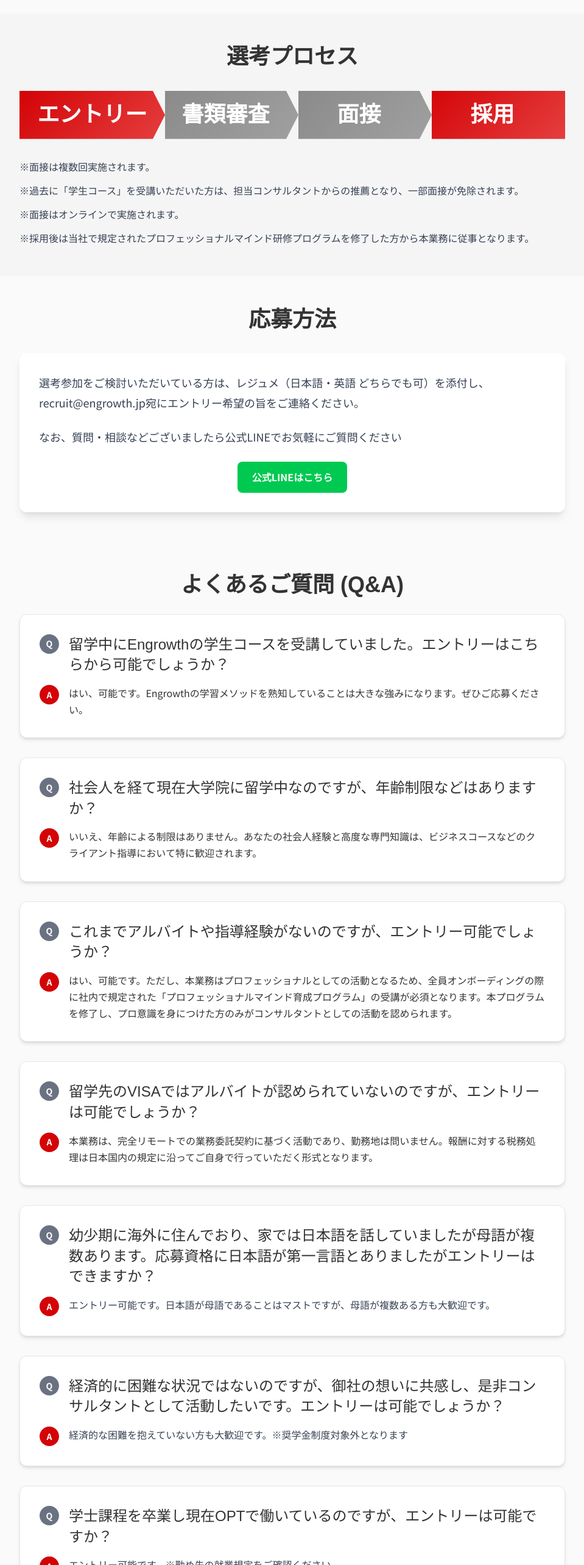
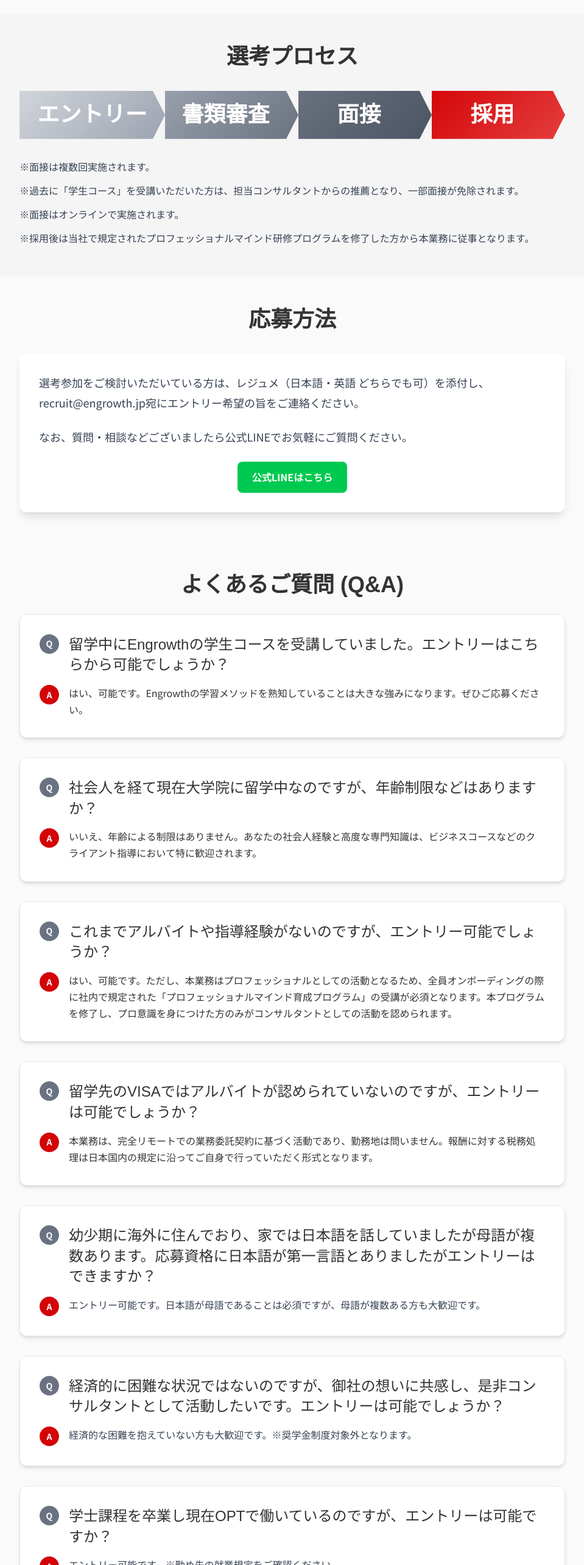
Before and after one commit to rino-07/engrowth, a Next.js app: page /recruit in a window 1280 px wide. Shown: the part 1437-4003 px from the top of the page at 61% size, without its empty margins (160-1119 px from the left). Built offline with nearby package versions, Linux system fonts and the light colour scheme.

Commit message:
最終調整

```diff
--- a/src/app/contact/page.tsx
+++ b/src/app/contact/page.tsx
@@ -21,7 +21,7 @@ export default function ContactPage() {
         label="CONTACT"
         title="お問い合わせ"
         description={`
-            まずはお気軽にご相談ください。無料相談、LINE相談受付中。|英語学習の悩み、目標設定、プラン相談など、どんなことでもお気軽にお声掛けください。強引な営業は一切いたしません。
+            まずはお気軽にご相談ください。無料相談、LINE相談にて随時受け付けております。|英語学習の悩み、目標設定、プラン相談など、どんなことでもお気軽にお声掛けください。強引な営業は一切いたしません。
         `}
       />
 
@@ -57,7 +57,7 @@ export default function ContactPage() {
                 </div>
                 <div>
                   <Typography variant="body-md" className="text-dark-gray">
-                    第二言語習得理論に基づいた科学的アプローチと、AI技術を活用した独自の学習メソッドを採用しています。実践経験豊富な日本人コンサルタントが、あなたの学習を90日間伴走サポートいたします。
+                    第二言語習得理論に基づいた科学的アプローチと、AI技術を活用した独自の学習メソッドを採用しています。実践経験豊富な日本人コンサルタントが、あなたの学習を24時間伴走サポートいたします。
                   </Typography>
                 </div>
               </div>
@@ -122,14 +122,14 @@ export default function ContactPage() {
                 LINEでのご相談
               </Typography>
               <Typography variant="body-sm" className="text-gray mb-6">
-                すぐにちょっと聞きてみたい、という方におすすめです。
+                すぐにちょっと聞きてみたい、という方におすすめです
               </Typography>
 
               <div className="space-y-4 mb-8">
                 <div className="flex items-start gap-3">
                   <div className="w-2 h-2 bg-action-green rounded-full mt-2 flex-shrink-0"></div>
                   <Typography variant="body-sm" className="text-dark-gray text-left">
-                    即座に質問可能<br />登録時すぐにチャットでご相談いただけます。
+                    即座に質問可能<br />登録時すぐにチャットでご相談いただけます
                   </Typography>
                 </div>
                 <div className="flex items-start gap-3">
@@ -161,7 +161,7 @@ export default function ContactPage() {
                 メールでのお問い合わせ
               </Typography>
               <Typography variant="body-sm" className="text-gray mb-6">
-                詳細な相談内容や資料のやり取りが必要な場合に最適です
+                詳細な相談内容や資料のやり取りが必要な際に最適です
               </Typography>
 
               <div className="space-y-4 mb-8">
--- a/src/app/faq/FAQClient.tsx
+++ b/src/app/faq/FAQClient.tsx
@@ -68,28 +68,28 @@ const faqData: FAQ[] = [
   // 支援プログラム
   {
     category: '支援プログラム',
-    question: '支援の税務処理はどうなりますか？',
-    answer: '支援金は寄付金控除の対象となる場合があります。詳細は税理士にご相談いただくか、弊社までお問い合わせください。'
+    question: '支援金の税務処理はどうなりますか？',
+    answer: '支援金は「人材育成投資」として経費計上が可能です。詳細は税理士にご確認願いますが、一般的にはCSR費用または採用関連費用として処理されています。'
   },
   {
     category: '支援プログラム',
-    question: '支援学生が卒業後、必ず御社に就職するのでしょうか？',
-    answer: '就職を強制するものではありません。ただし、優秀な学生との出会いの機会として、採用面接の機会を優先的にご提供いたします。'
+    question: '支援学生が卒業後、必ず弊社に就職するのですか？',
+    answer: '支援学生に対し就職を強制することはありませんが、支援学生との接点や交流を通じて、多くの学生が好意的に各支援者様への関心を示す機会となっております。結果としてほぼ全ての留学生たちが卒業後の就職先として支援企業様を候補にしております。'
   },
   {
     category: '支援プログラム',
-    question: '支援途中で学生がやめる場合や留学を断念する場合はどうなりますか？',
-    answer: '契約時に定めた条件に基づき、個別に対応させていただきます。詳細は支援契約書をご確認ください。'
+    question: '支援途中で学生が留学を中断した場合はどうなりますか？',
+    answer: '他の学生への活動に活用させていただいております。'
   },
   {
     category: '支援プログラム',
-    question: '小規模企業、個人事業主でも参加できますか？',
-    answer: 'はい、企業規模に関係なくご参加いただけます。ご予算に応じた柔軟な支援プランをご提案いたします。'
+    question: '小規模企業でも参加できますか？',
+    answer: 'はい。月額50万円からのブロンズパートナーをご用意しており、複数企業での共同支援も可能です。また期間や回数を問わない柔軟なご支援も広く受け付けており、要望に応じた柔軟なプランをご提案させていただいております。'
   },
   {
     category: '支援プログラム',
     question: '支援学生の選考基準を教えてください。',
-    answer: '学習意欲、将来性、人柄などを総合的に判断し、厳正な選考を行っております。詳細な基準については個別にご説明いたします。'
+    answer: '学業成績、Engrowthでの指導実績、将来性、経済的必要度を総合的に評価しています。具体的な評価シートは面談時にご説明いたします。'
   },
   // 受講生
   {
@@ -169,7 +169,7 @@ export default function FAQClient() {
                       Q
                     </Typography>
                   </div>
-                  <Typography variant="heading-sm" className="text-dark-gray font-serif">
+                  <Typography variant="heading-sm" className="text-dark-gray">
                     {faq.question}
                   </Typography>
                 </div>
@@ -180,7 +180,7 @@ export default function FAQClient() {
                     </Typography>
                   </div>
                   <div>
-                    <Typography variant="body-md" className="text-dark-gray font-serif">
+                    <Typography variant="body-md" className="text-dark-gray">
                       {faq.answer}
                     </Typography>
                   </div>
--- a/src/app/globals.css
+++ b/src/app/globals.css
@@ -457,21 +457,21 @@ body {
 
 /* エントリーステップ */
 .step-entry {
-  background: linear-gradient(135deg, #d30306, #e53e3e);
+  background: linear-gradient(135deg, #d1d5db, #9ca3af);
   clip-path: polygon(0 0, calc(100% - 20px) 0, 100% 50%, calc(100% - 20px) 100%, 0 100%);
   margin-right: -20px;
 }
 
 /* 書類審査ステップ */
 .step-review {
-  background: linear-gradient(135deg, #898989, #a0a0a0);
+  background: linear-gradient(135deg, #9ca3af, #6b7280);
   clip-path: polygon(20px 0, calc(100% - 20px) 0, 100% 50%, calc(100% - 20px) 100%, 20px 100%);
   margin-right: -20px;
 }
 
 /* 面接ステップ */
 .step-interview {
-  background: linear-gradient(135deg, #898989, #a0a0a0);
+  background: linear-gradient(135deg, #6b7280, #4b5563);
   clip-path: polygon(20px 0, calc(100% - 20px) 0, 100% 50%, calc(100% - 20px) 100%, 20px 100%);
   margin-right: -20px;
 }
@@ -479,7 +479,8 @@ body {
 /* 採用ステップ（最後） */
 .step-final {
   background: linear-gradient(135deg, #d30306, #e53e3e);
-  clip-path: polygon(20px 0, 100% 0, 100% 100%, 20px 100%);
+  clip-path: polygon(20px 0, calc(100% - 20px) 0, 100% 50%, calc(100% - 20px) 100%, 20px 100%);
+  margin-right: 0;
 }
 
 /* レスポンシブ対応 */
--- a/src/app/recruit/page.tsx
+++ b/src/app/recruit/page.tsx
@@ -230,7 +230,7 @@ export default function RecruitPage() {
                 </Typography>
 
                 <Typography variant="body-lg" className="text-gray-700 leading-relaxed">
-                  なお、質問・相談などございましたら公式LINEでお気軽にご質問ください
+                  なお、質問・相談などございましたら公式LINEでお気軽にご質問ください。<div className=""></div>
                 </Typography>
 
                 <div className="text-center">
@@ -377,7 +377,7 @@ export default function RecruitPage() {
                   </div>
                   <div>
                     <Typography variant="body-md" className="text-gray-700 font-serif">
-                      エントリー可能です。日本語が母語であることはマストですが、母語が複数ある方も大歓迎です。
+                      エントリー可能です。日本語が母語であることは必須ですが、母語が複数ある方も大歓迎です。
                     </Typography>
                   </div>
                 </div>
@@ -403,7 +403,7 @@ export default function RecruitPage() {
                   </div>
                   <div>
                     <Typography variant="body-md" className="text-gray-700 font-serif">
-                    経済的な困難を抱えていない方も大歓迎です。※奨学金制度対象外となります
+                    経済的な困難を抱えていない方も大歓迎です。※奨学金制度対象外となります。
 
                     </Typography>
                   </div>
--- a/src/app/supporters/page.tsx
+++ b/src/app/supporters/page.tsx
@@ -283,7 +283,7 @@ export default function SupportersPage() {
                   <Typography variant="body-sm" className="text-white font-bold">A</Typography>
                 </div>
                 <div>
-                  <Typography variant="body-md" className="text-dark-gray">返金対応は行っておりません。他の学生への活動に活用させていただいております。</Typography>
+                  <Typography variant="body-md" className="text-dark-gray">他の学生への活動に活用させていただいております。</Typography>
                 </div>
               </div>
             </Card>
```
